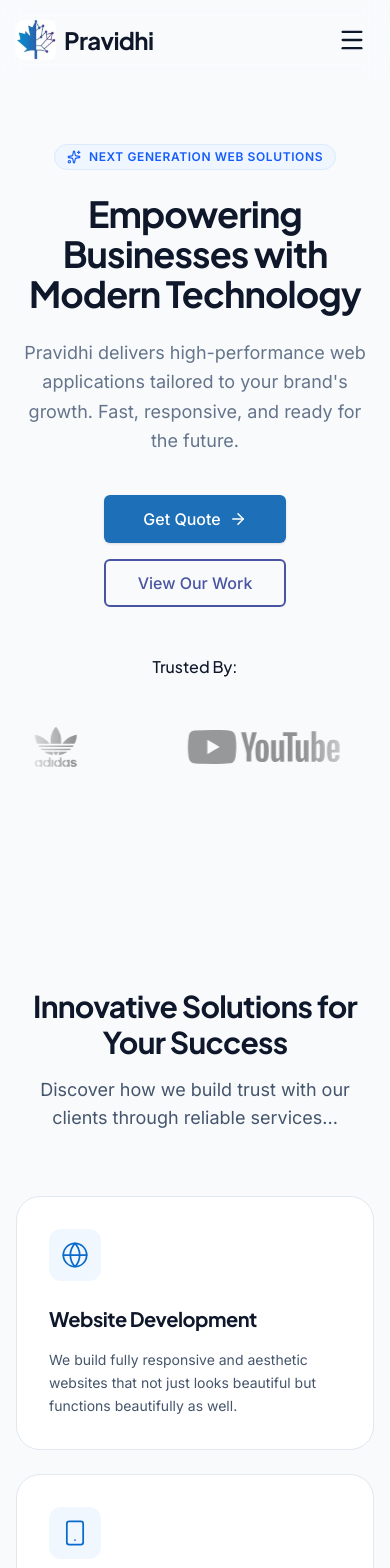
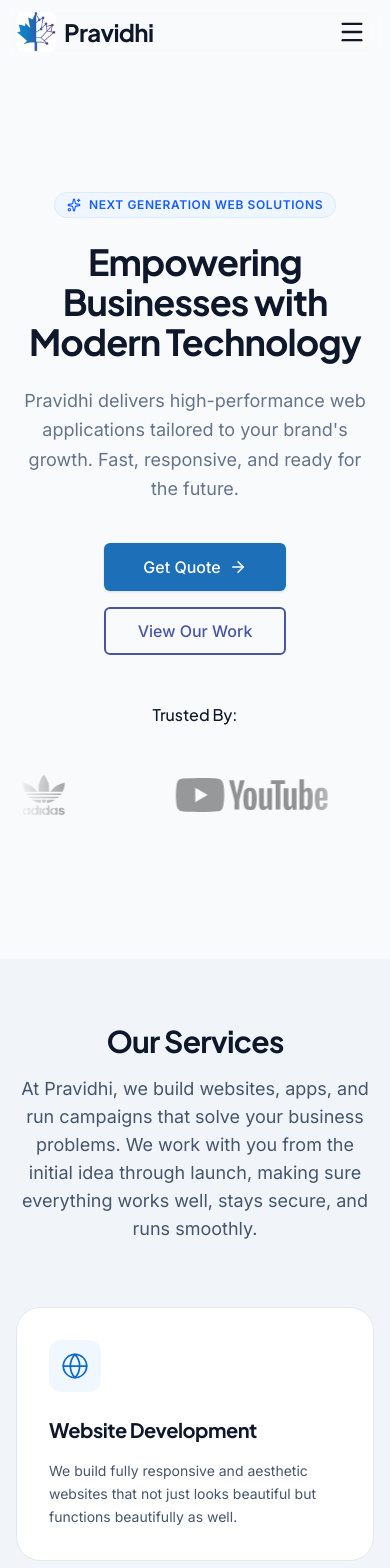
Before and after one commit to Coder-Gamma/pravidhi-web-application, a React (Vite) app: page / in a window 390 px wide. Shown: the top 1568 px of the page. Built offline with nearby package versions, Linux system fonts and the light colour scheme.

Commit message:
Improved Navbar design and added scroll event

```diff
--- a/src/components/UI/Section.tsx
+++ b/src/components/UI/Section.tsx
@@ -27,7 +27,7 @@ export const Section = ({
 
   const paddingStyles = {
     default: "py-16 md:py-24 lg:py-32",
-    hero: "pt-16 pb-16 md:pt-16 md:pb-12",
+    hero: "py-16 md:pt-16 md:pb-12",
     none: "",
   };
   return (
--- a/src/components/features/home/components/Hero.tsx
+++ b/src/components/features/home/components/Hero.tsx
@@ -3,27 +3,26 @@ import { Button } from "@/components/UI/Button";
 import { Heading } from "@/components/UI/Heading";
 import { Section } from "@/components/UI/Section";
 import { ArrowRight, Sparkles } from "lucide-react";
-import { cn } from "../lib/utils";
+// import { cn } from "../lib/utils";
 
 export const Hero = () => {
   return (
     <Section
       background="muted"
       padding="hero"
-      className="relative overflow-hidden h-screen"
+      className="relative overflow-hidden min-h-screen md:min-h-[calc(100vh-4rem)]"
     >
       <div className="absolute top-0 left-1/2 -translate-x-1/2 w-full h-full  opacity-10 pointer-events-none" />
 
-      <div className="flex flex-col items-center text-center">
+      <div className="flex flex-col items-center text-center py-16 md:py-0">
         {/* Badge */}
         <div className="inline-flex items-center gap-2 px-3 py-1 rounded-full bg-blue-50 border border-blue-100 text-blue-600 text-xs font-bold uppercase tracking-wider mb-6">
           <Sparkles size={14} />
-          <span>Next Generation Web Solutions</span>
+          <span className="">Next Generation Web Solutions</span>
         </div>
 
         <Heading level={1} className="max-w-4xl">
-          Empowering Businesses with{" "}
-          <span className="">Modern Technology</span>
+          Empowering Businesses with <span className="">Modern Technology</span>
         </Heading>
 
         <p className="mt-6 max-w-2xl text-lg md:text-xl text-muted leading-relaxed">
--- a/src/components/features/home/components/Services.tsx
+++ b/src/components/features/home/components/Services.tsx
@@ -8,19 +8,22 @@ export const Services = () => {
     <Section
       background="primary"
       id="services"
-      className="bg-slate-50 relative"
+      className="bg-slate-100 relative"
+      padding="hero"
     >
       <div className="text-center mb-16 space-y-4">
         <Heading level={2} className="text-slate-900">
-          Innovative Solutions for Your Success
+          Our Services
         </Heading>
         <p className="max-w-2xl mx-auto text-slate-600 text-lg">
-          Discover how we build trust with our clients through reliable
-          services...
+          At Pravidhi, we build websites, apps, and run campaigns that solve
+          your business problems. We work with you from the initial idea through
+          launch, making sure everything works well, stays secure, and runs
+          smoothly.
         </p>
       </div>
 
-      <div className="grid grid-cols-1 md:grid-cols-2 lg:grid-cols-4 gap-6">
+      <div className="grid grid-cols-1 md:grid-cols-2 lg:grid-cols-3 gap-6 2xl:grid-cols-4">
         {SERVICES_DATA.map((service, index) => (
           <ServiceCard
             key={index}
--- a/src/index.css
+++ b/src/index.css
@@ -53,7 +53,7 @@
 }
 
 .animate-logo-scroll {
-  animation: logo-scroll 60s linear infinite;
+  animation: logo-scroll 45s linear infinite;
 }
 .pause-on-hover:hover .animate-logo-scroll {
   animation-play-state: paused;
--- a/src/layouts/Navbar.tsx
+++ b/src/layouts/Navbar.tsx
@@ -1,21 +1,35 @@
-import { useState } from "react";
+import { useState, useEffect } from "react";
 import { Link } from "react-router-dom";
 import { Menu, X, ChevronRight } from "lucide-react";
 import Logo from "../assets/Pravidhi-logo.webp";
 import { Button } from "../components/UI/Button";
 import { Container } from "../components/UI/Container";
 import { cn } from "../lib/utils";
-
-// IMPORT the links we already defined!
 import { navLinks } from "../config/site";
 
 export const Navbar = () => {
   const [isOpen, setIsOpen] = useState(false);
+  const [scrolled, setScrolled] = useState(false);
+
+  useEffect(() => {
+    const handleScroll = () => {
+      setScrolled(window.scrollY > 100);
+    };
+
+    window.addEventListener("scroll", handleScroll);
+    return () => window.removeEventListener("scroll", handleScroll);
+  }, []);
 
   return (
-    <nav className="sticky top-0 z-50 w-full  bg-[f8f8f8] backdrop-blur-md">
+    <nav
+      className={`sticky top-0 z-50 w-full  transition-all duration-300  backdrop-blur-sm  bg-slate/85 ${
+        scrolled
+          ? " border-b  border-white/5 shadow-[0_1px_8px_rgba(0,0,0,0.2)]"
+          : "shadow-none border-transparent"
+      }`}
+    >
       <Container>
-        <div className="flex h-20 items-center justify-between">
+        <div className="flex h-16 items-center justify-between">
           {/* LOGO */}
           <Link
             to="/"
```
